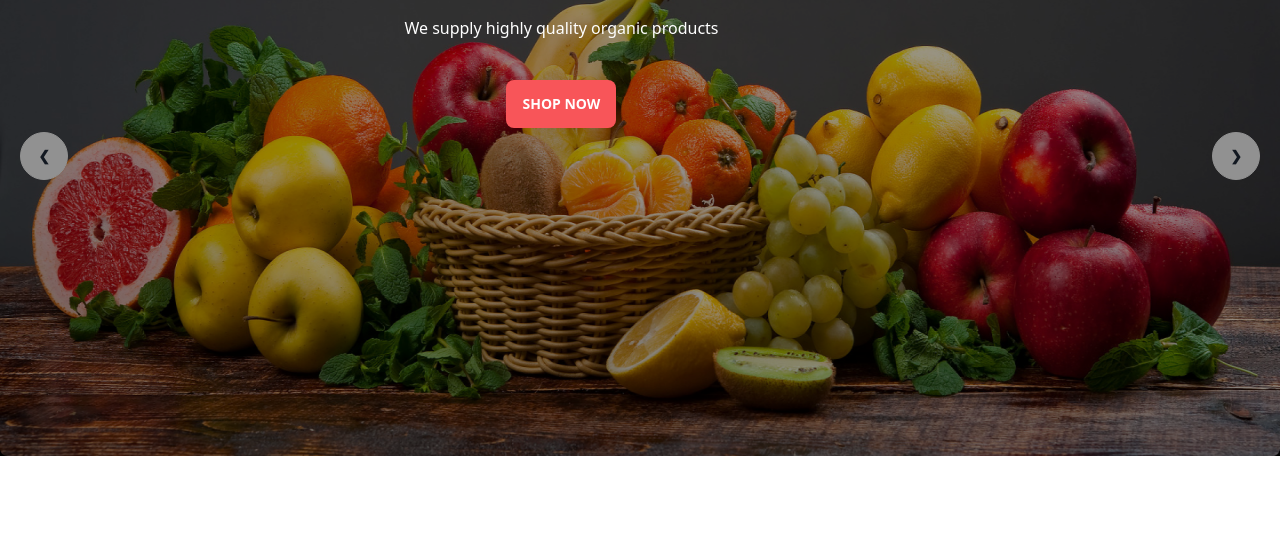
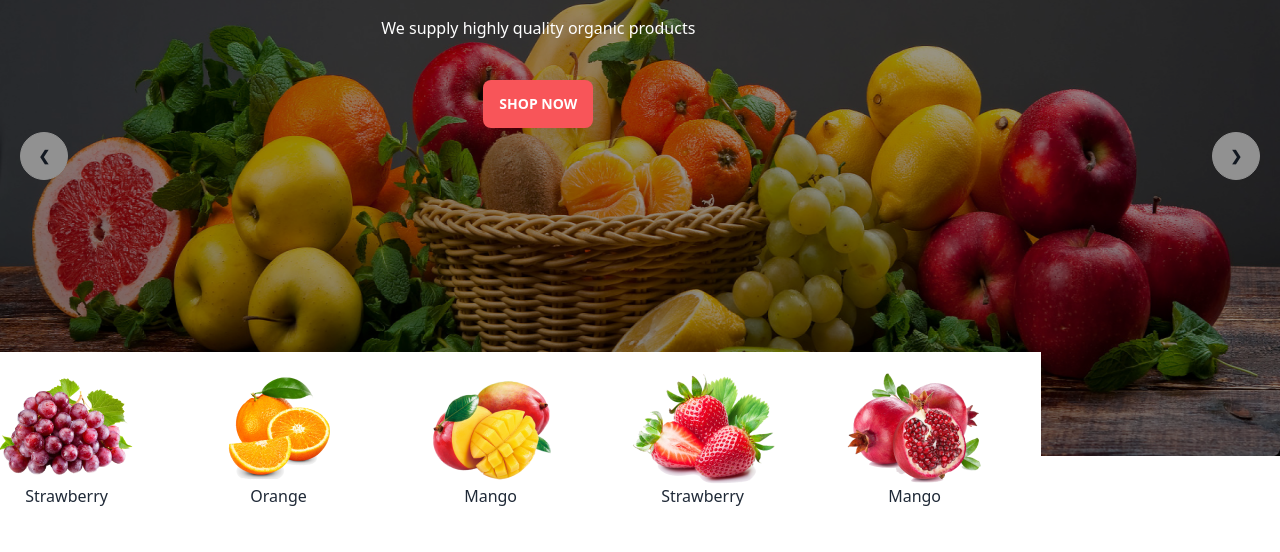
Before and after one commit to rasel6518/fruit-burst, a plain HTML site: page index.html in a window 1280 px wide. Shown: the part 328-880 px from the top of the page. Before the commit the page ends 800 px from the top, so only its background shows below. Drawn offline with nearby package versions, Linux system fonts and the light colour scheme; grey boxes are pictures that could not be loaded.

Commit message:
header section finshed

```diff
--- a/index.html
+++ b/index.html
@@ -35,7 +35,7 @@
 
 <body>
 
-    <header class=" ">
+    <header class="  lg:z-0">
 
         <!-- nav section  -->
         <div class="navbar bg-[#F85559] rounded-[600px]  pr-20 pl-20 h-[120px]">
@@ -99,13 +99,51 @@
                 </div>
             </div>
         </div>
-        <div class="text-center absolute top-64 right-96 space-y-10">
-            <h1 class="    text-white text-5xl              ">Exotic tastes at your doorstep</h1>
-            <p class=" text-white">We supply highly quality organic products</p>
+        <div class="text-center lg:absolute lg:top-64 lg:right-96 space-y-10">
+            <h1 class="    lg:text-white text-2xl font-bold lg:text-5xl              ">Exotic tastes at your doorstep
+            </h1>
+            <p class=" text-base lg:text-white">We supply highly quality organic products</p>
             <button class="btn bg-[#F85559] text-white border-0 btn-primary"> Shop Now</button>
 
 
+
+            <div
+                class=" bg-white lg:m-auto  lg:absolute lg:top-96 lg:-left-60 lg:right-10 lg:w-[1100px] lg:h-[200px]  lg:p-5  lg:-mt-1 grid grid-cols-1 lg:grid-cols-5">
+                <div class="text-center"><img class="m-auto" src="./images/fruit1.png" alt="">
+                    <p>Strawberry</p>
+                </div>
+                <div class=""><img class="m-auto flex " src="./images/fruit2.png" alt="">
+                    <p>Orange</p>
+                </div>
+                <div class=""><img class="m-auto" src="./images/fruit3.png" alt="">
+                    <p>Mango</p>
+                </div>
+                <div class=""><img class="m-auto" src="./images/fruit4.png" alt="">
+                    Strawberry</div>
+                <div class=""><img class="m-auto" src="./images/fruit5.png" alt="">
+                    <p> Mango</p>
+                </div>
+            </div>
+
         </div>
+
+        <!-- <div
+            class=" bg-white lg:m-auto    lg:w-[1100px] lg:h-[200px] border-2 border-gray-900 lg:p-5  lg:-mt-32 lg:z- grid grid-cols-1 lg:grid-cols-5">
+            <div class="text-center"><img class="m-auto" src="./images/fruit1.png" alt="">
+                <p>Strawberry</p>
+            </div>
+            <div class=""><img class="m-auto flex " src="./images/fruit2.png" alt="">
+                <p>Orange</p>
+            </div>
+            <div class=""><img class="m-auto" src="./images/fruit3.png" alt="">
+                <p>Mango</p>
+            </div>
+            <div class=""><img class="m-auto" src="./images/fruit4.png" alt="">
+                Strawberry</div>
+            <div class=""><img class="m-auto" src="./images/fruit5.png" alt="">
+                <p> Mango</p>
+            </div>
+        </div> -->
 
     </header>
     <main>
```
